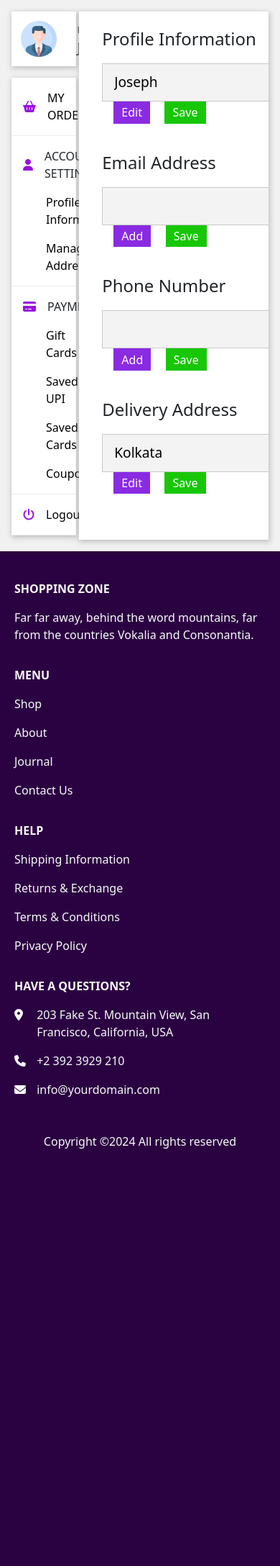
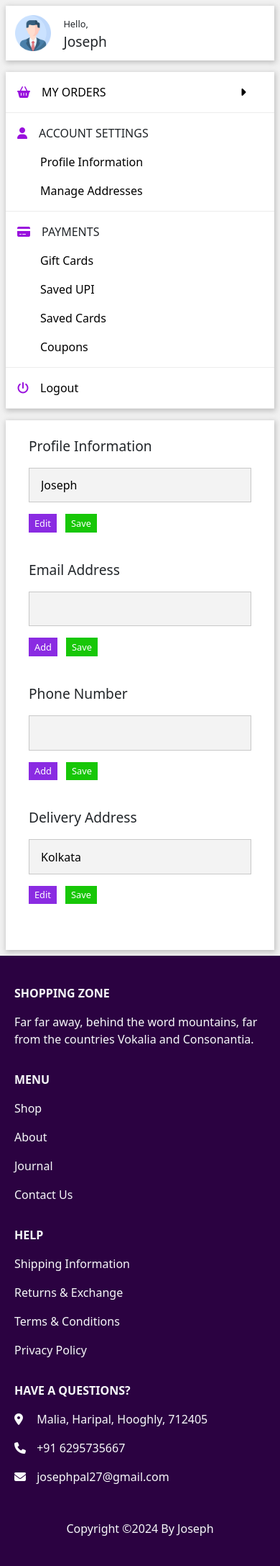
Before and after one commit to josephpal27/Shopping-Zone, a PHP site: page /profile.html in a window 390 px wide. Shown: the part 52-2228 px from the top of the page at 72% size. Before the commit the page ends 1648 px from the top, so only its background shows below. Run offline with PHP 8.4, Linux system fonts and the light colour scheme.

Commit message:
responsiveness added

```diff
--- a/css/profile.css
+++ b/css/profile.css
@@ -39,7 +39,7 @@ nav {
   z-index: 2;
 }
 
-.container {
+.my-container {
   display: flex;
   justify-content: space-between;
   align-items: center;
@@ -165,7 +165,7 @@ section {
   min-height: 90vh;
 }
 
-section .container {
+section .my-container {
   display: flex;
   align-items: flex-start;
   padding: 1rem;
@@ -429,4 +491,49 @@ section main .box .save-btn:hover {
     left: 13.6rem;
   }
 
+  /* Media For Hero Section */
+  section .my-container {
+    display: flex;
+    align-items: flex-start;
+    flex-direction: column;
+    padding: 0.5rem;
+  }
+
+  /* Media For Aside Section */
+  section aside {
+    width: 100%;
+  }
+  section aside .top {
+    gap: 0.3rem;
+  }
+  section aside .bottom .box a {
+    font-size: 1rem;
+  }
+  section aside .bottom .box .fa-caret-right {
+    margin-left: 50%;
+  }
+
+  /* Media For Main Section */
+  section main {
+    width: 100%;
+    margin-top: 1rem;
+  }
+  section main .box h5 {
+    font-size: 1.2rem;
+  }
+
+  section main .box input {
+    padding: 0.7rem 1rem;
+    font-size: 1rem;
+    width: 100%;
+  }
+
+  section main .box button {
+    padding: 0.2rem 0.5rem;
+    margin-left: 0;
+    margin-right: 0.5rem;
+    margin-top: 1rem;
+    font-size: 0.8rem;
+  }
+
 }
--- a/profile.html
+++ b/profile.html
@@ -60,7 +60,7 @@
 
       <!-- Hero Section Starts here -->
     <section>
-        <div class="container">
+        <div class="my-container container-xl">
           <!-- Left Side -->
           <aside>
             <div class="top">
@@ -75,7 +75,7 @@
             <div class="bottom">
               <div class="box">
                 <i class="fa-solid fa-basket-shopping"></i>
-                <span><a href="order.html">MY ORDERS</a></span>
+                <span id="orders"><a href="order.html">MY ORDERS</a></span>
                 <i class="fa-solid fa-caret-right"></i>
               </div>
               <div class="account">
@@ -83,8 +83,8 @@
                 <span>ACCOUNT SETTINGS</span>
               </div>
               <div class="account-menu">
-                <p><a href="profile.html">Profile Information</a></p>
-                <p><a href="profile.html">Manage Addresses</a></p>
+                <p><a href="#main">Profile Information</a></p>
+                <p><a href="#main">Manage Addresses</a></p>
               </div>
               <div class="account">
                 <i class="fa-solid fa-credit-card"></i>
@@ -98,15 +98,15 @@
               </div>
               <div class="box">
                 <i class="fa-solid fa-power-off"></i>
-                <span><a href="logout.html">Logout</a></span>
+                <span><a href="">Logout</a></span>
               </div>
             </div>
           </aside>
 
 
           <!-- Right Side -->
-          <main>
-          <form action="profile.back.html" method="post">
+          <main id="main">
+          <form action="" method="post">
             <div class="box">
                 <h5>Profile Information</h5>
                 <div>
@@ -183,7 +183,7 @@
               <i class="fa-solid fa-location-dot"></i>
             </div>
             <div class="col col-11">
-              <span>203 Fake St. Mountain View, San Francisco, California, USA</span>
+              <span>Malia, Haripal, Hooghly, 712405</span>
             </div>
           </div>
 
@@ -192,7 +192,7 @@
               <i class="fa-solid fa-phone"></i>
             </div>
             <div class="col col-11">
-              <span>+2 392 3929 210</span>
+              <span>+91 6295735667</span>
             </div>
           </div>
 
@@ -201,7 +201,7 @@
               <i class="fa-solid fa-envelope"></i>
             </div>
             <div class="col col-11">
-              <span>info@yourdomain.com</span>
+              <span>josephpal27@gmail.com</span>
             </div>
           </div>
 
@@ -210,7 +210,7 @@
       </div>
     </div>
     <div class="text-center pt-5 text-light">
-      <p>Copyright ©2024 All rights reserved</span>
+      <p>Copyright ©2024 By Joseph</span>
       </p>
     </div>
      </div>
```
Also changed, not shown: other parts of css/profile.css (+65 -3 lines), cart.html (+5 -5 lines), css/cart.css (+18 -12 lines), index.html (+4 -4 lines).
